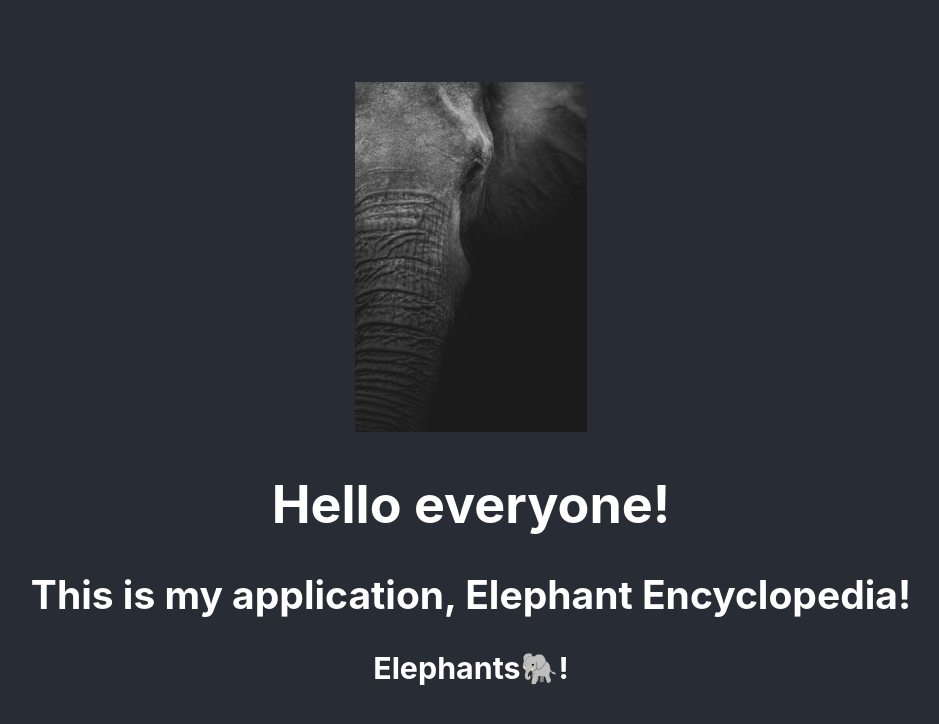
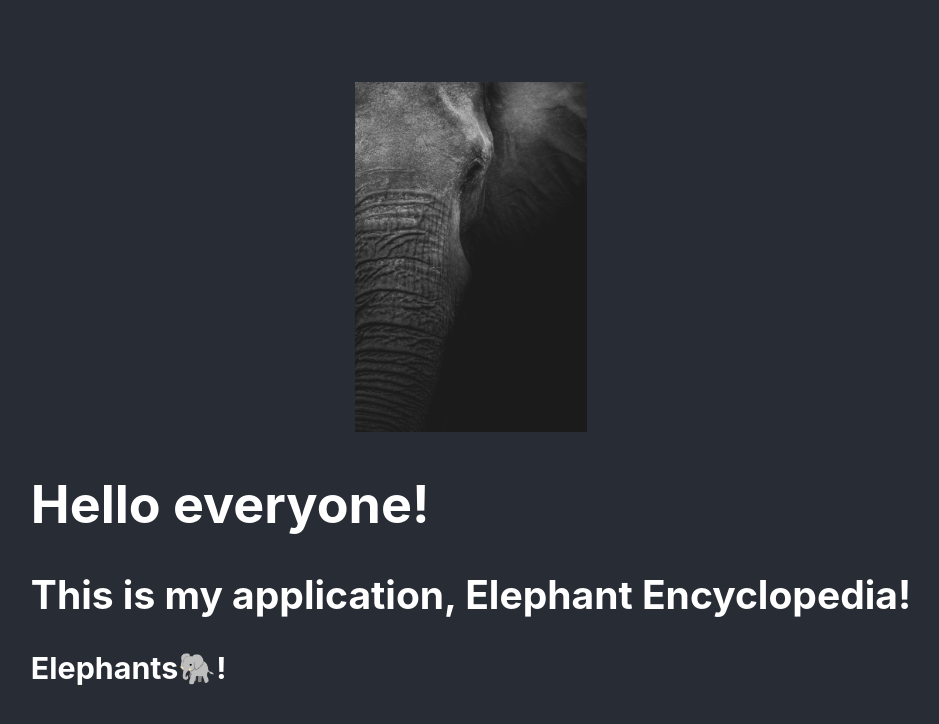
Before and after one commit to JoyUmoekpo/Elephant-Encyclopedia, a React (Create React App) app: page / in a window 1280 px wide. Shown: the top 724 px of the page, without its empty margins (169-1108 px from the left). Built offline with nearby package versions, Linux system fonts and the light colour scheme.

Commit message:
Aligned h tags left

```diff
--- a/src/components/HomePage/HomePage.css
+++ b/src/components/HomePage/HomePage.css
@@ -1,3 +1,9 @@
 .cover {
   height: 350px;
 }
+
+h1,
+h2,
+h3 {
+  text-align: left;
+}
```
